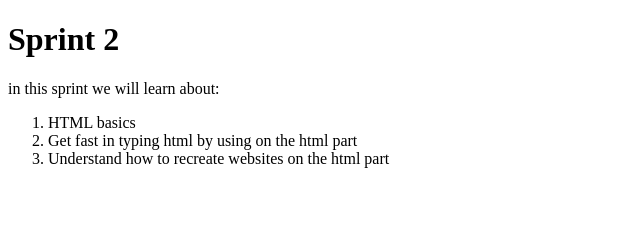
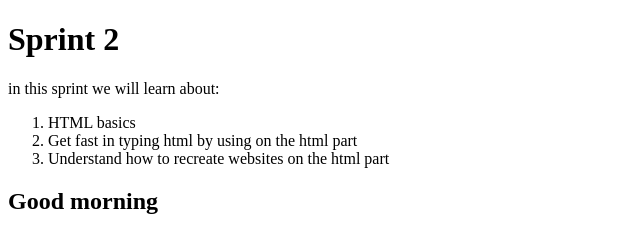
Before and after one commit to Anita33/spring-2019-sprint2, a plain HTML site: page index.html in a window 1280 px wide. Shown: the whole page, without its empty margins (0-640 px from the left). Drawn offline with Linux system fonts and the light colour scheme.

Commit message:
Update index.html
extra section

```diff
--- a/index.html
+++ b/index.html
@@ -13,6 +13,9 @@
       <li>HTML basics</li>
       <li>Get fast in typing html by using on the html part</li>
       <li>Understand how to recreate websites on the html part</li>
-    </ul>
+    </ol>
+    <section>
+        <h1> Good morning</h1>
+    </section>
   </body>
 </html>
```
